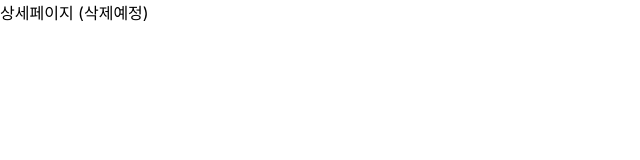
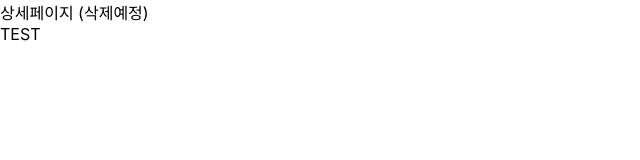
Before and after one commit to soyeon102/worry-share-project, a React (Create React App) app: page /detail/1 in a window 1280 px wide. Shown: the top 160 px of the page, without its empty margins (0-640 px from the left). Built offline with nearby package versions, Linux system fonts and the light colour scheme.

Commit message:
TEST추가

```diff
--- a/src/components/pages/DetailPage.jsx
+++ b/src/components/pages/DetailPage.jsx
@@ -1,6 +1,6 @@
-import Layout from '../layout/Layout';
-import WorryDetail from '../WorryDetail';
-import WorryComment from '../WorryComment';
+import Layout from "../layout/Layout";
+import WorryDetail from "../WorryDetail";
+import WorryComment from "../WorryComment";
 
 const DetailPage = () => {
   return (
@@ -8,6 +8,7 @@ const DetailPage = () => {
       <WorryDetail />
       <WorryComment />
       <div>상세페이지 (삭제예정)</div>
+      <div> TEST </div>
     </Layout>
   );
 };
```
